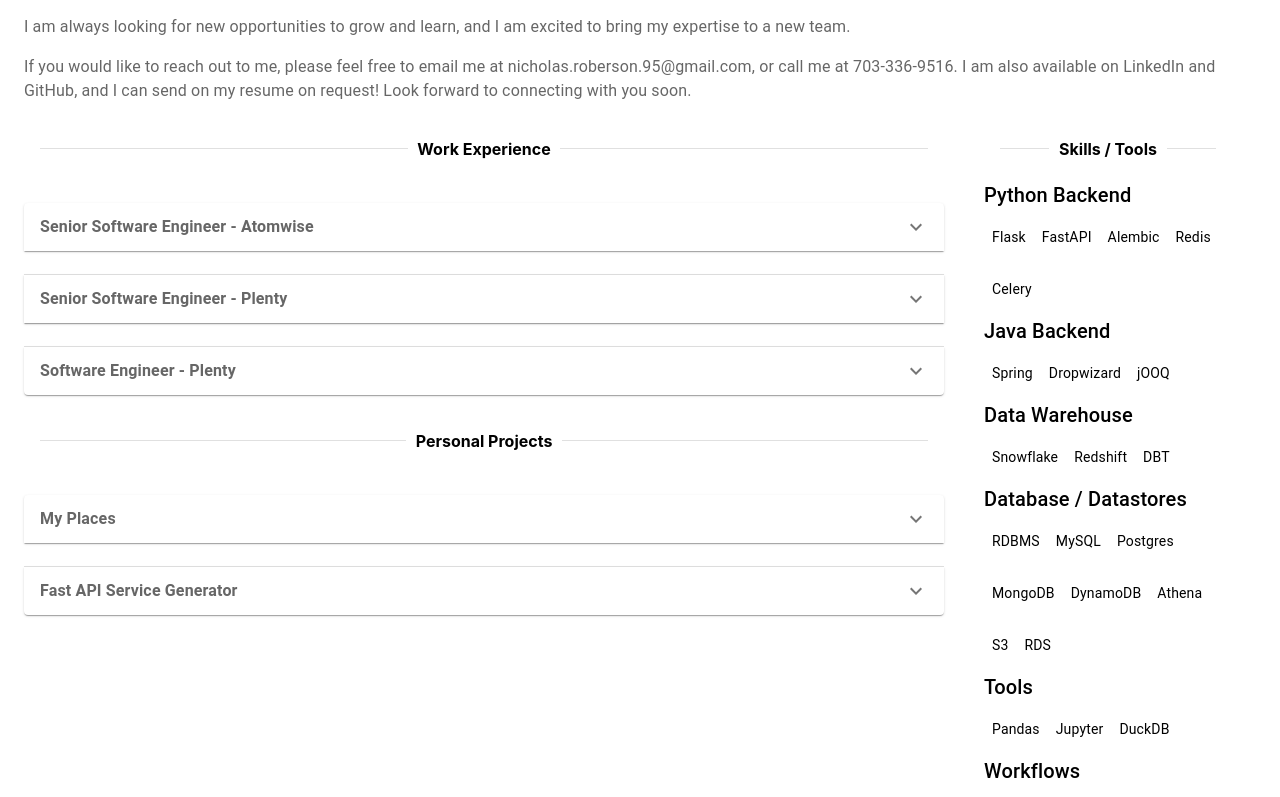
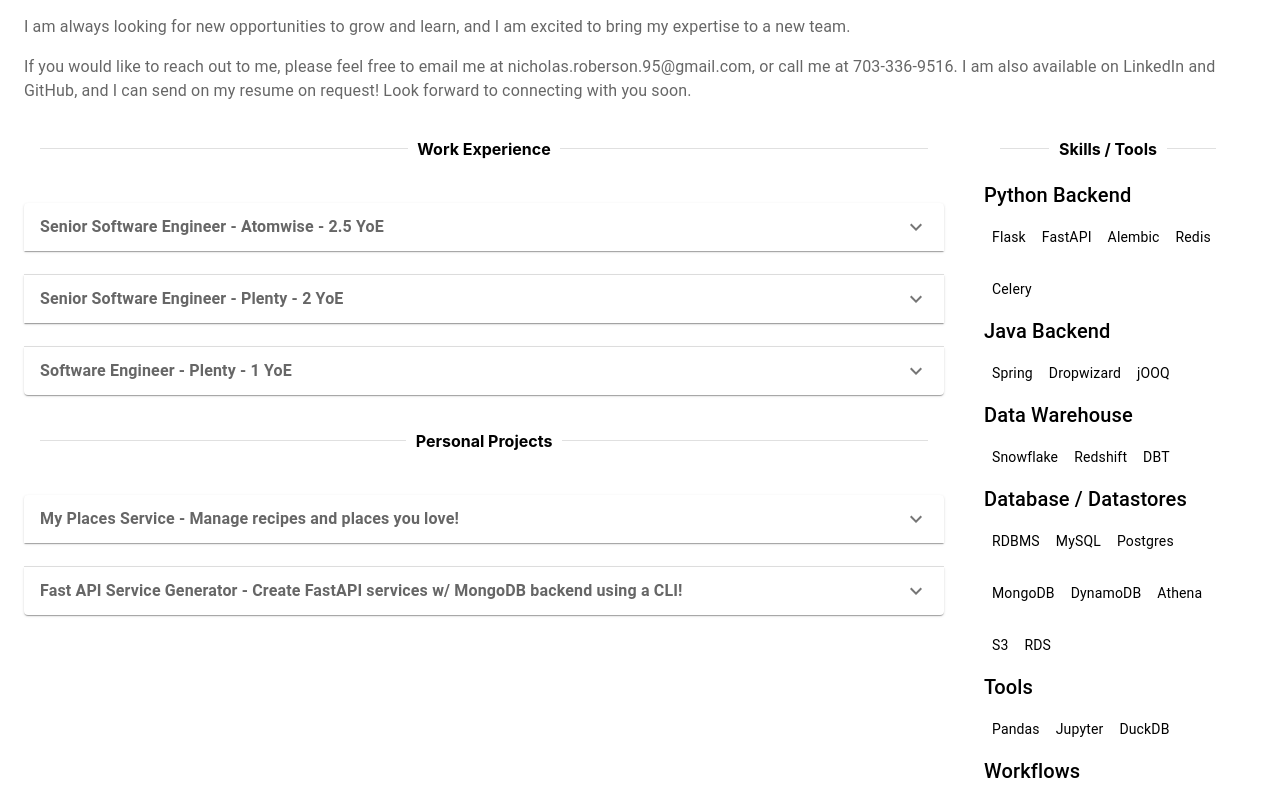
Before and after one commit to nick-roberson/nick-roberson.github.io, a React (Create React App) app in the folder my-app/: page / in a window 1280 px wide. Shown: the part 570-1367 px from the top of the page. Built offline with nearby package versions, Linux system fonts and the light colour scheme.

Commit message:
update skills and other things

```diff
--- a/my-app/src/App.tsx
+++ b/my-app/src/App.tsx
@@ -51,7 +51,7 @@
 // Create a list of projects
 const projects: ProjectCard[] = [
   new ProjectCard(
-    "My Places",
+    "My Places Service - Manage recipes and places you love!",
     "Personal web app to organize and manage favorite places and recipes built with Python, FastAPI, React, Typescript, and MongoDB",
     `I created 'places' as a personal project to organize and manage my favorite places to visit and the recipes
      I love to make at home. It features a web interface for adding, removing, and commenting on places and recipes,
@@ -63,7 +63,7 @@
     "https://github.com/nick-roberson/places",
   ),
   new ProjectCard(
-    "Fast API Service Generator",
+    "Fast API Service Generator - Create FastAPI services w/ MongoDB backend using a CLI!",
     "CLI Tool to generate FastAPI services w/ MongoDB Backend using OpenAPI and Jinja2",
     `I developed 'fastapi-gen' as a tool to streamline the development of FastAPI services by leveraging Python,
     MongoDB, and Jinja templating. It allows for the quick generation of service scaffolding, models, and CRUD
@@ -169,7 +169,7 @@
           >
             <Typography align="left" color="text.secondary">
               <strong>
-                {experience.title} - {experience.company}
+                {experience.title} - {experience.company} - {experience.yoe}
               </strong>
             </Typography>
           </AccordionSummary>
--- a/my-app/src/components/experience.ts
+++ b/my-app/src/components/experience.ts
@@ -3,6 +3,7 @@
 // Atomwise Experience
 const atomwiseExperience = new ProfessionalExperience(
   "Senior Software Engineer",
+  "2.5 YoE",
   "Atomwise",
   "https://www.atomwise.com/",
   "Dec 2021",
@@ -47,6 +48,7 @@
 // Plenty Experience (Senior Software Engineer)
 const plentySeniorExperience = new ProfessionalExperience(
   "Senior Software Engineer",
+  "2 YoE",
   "Plenty",
   "https://www.plenty.ag/",
   "Aug 2019",
@@ -86,6 +88,7 @@
 // Plenty Experience (Software Engineer)
 const plentyEngineerExperience = new ProfessionalExperience(
   "Software Engineer",
+  "1 YoE",
   "Plenty",
   "https://www.plenty.ag/",
   "Jul 2018",
--- a/my-app/src/components/professional_experience.ts
+++ b/my-app/src/components/professional_experience.ts
@@ -1,8 +1,10 @@
 // Create a class for Professional Experience
 class ProfessionalExperience {
   title: string;
+  yoe: string;
   company: string;
   company_link: string;
+
   start_date: string;
   end_date: string;
 
@@ -15,6 +17,7 @@
 
   constructor(
     title: string,
+    yoe: string,
     company: string,
     company_link: string,
     start_date: string,
@@ -25,6 +28,7 @@
     items: string[],
   ) {
     this.title = title;
+    this.yoe = yoe;
     this.company = company;
     this.company_link = company_link;
     this.start_date = start_date;
```
